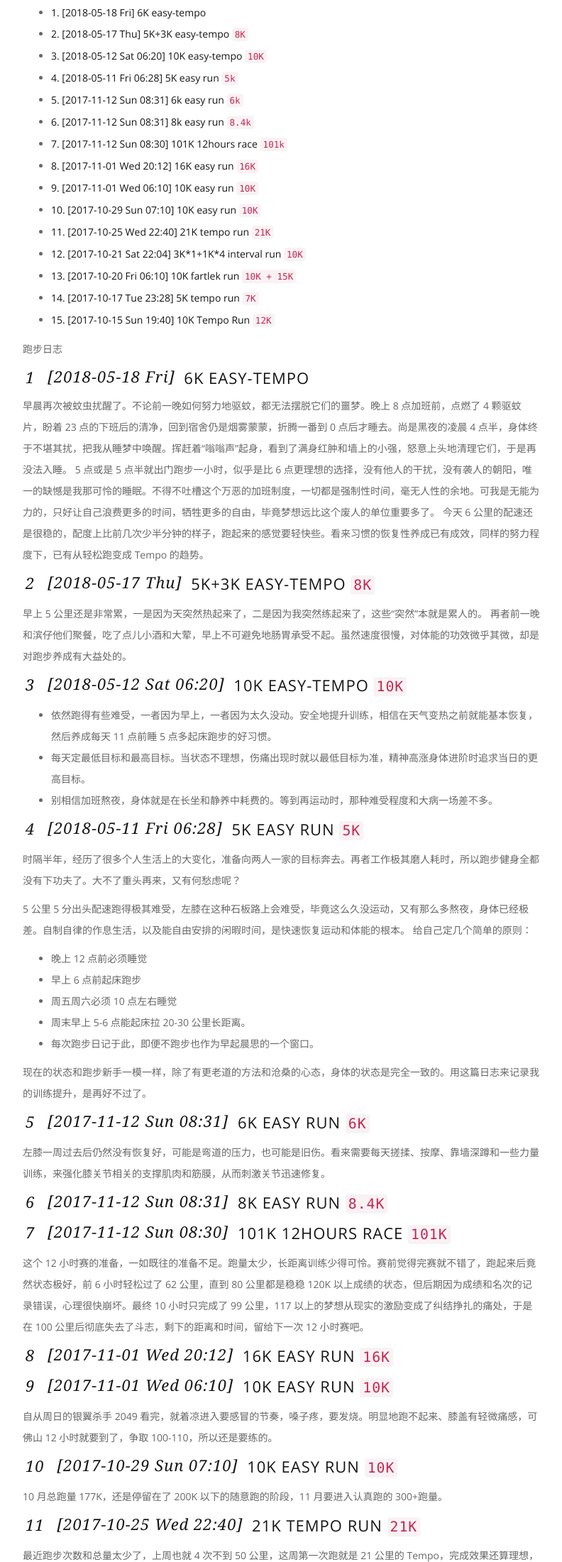
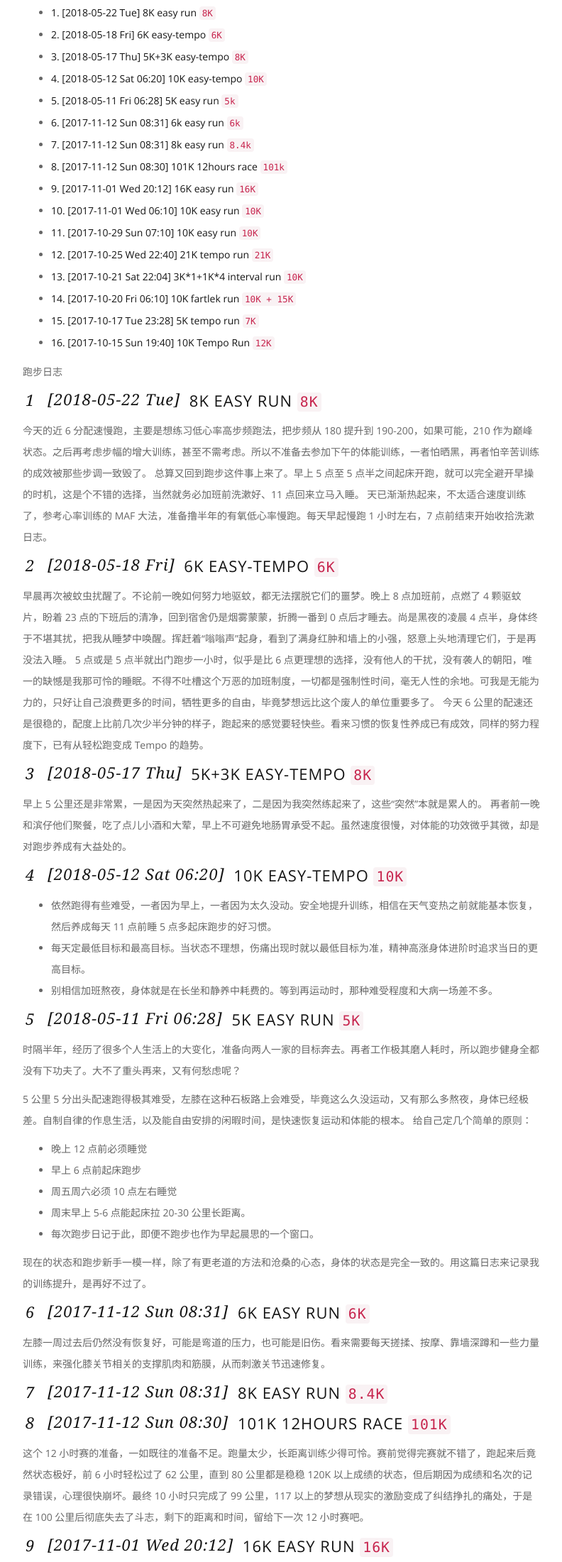
Before and after one commit to angry-bird/angry-bird.github.io, a plain HTML site: page 2018/12/09/Training-Journal/index.html in a window 1280 px wide. Shown: the part 252-2453 px from the top of the page at 71% size, without its empty margins (243-1035 px from the left). Drawn offline with nearby package versions, Linux system fonts and the light colour scheme; some packages are replaced by stand-ins of ours; a script that the page names is missing.

Commit message:
Site updated: 2018-05-22 07:24:45

```diff
--- a/2018/12/09/Training-Journal/index.html
+++ b/2018/12/09/Training-Journal/index.html
@@ -284,21 +284,22 @@
 <h2>Table of Contents</h2>
 <div id="text-table-of-contents">
 <ul>
-<li><a href="#org283ae94">1. <span class="timestamp-wrapper"><span class="timestamp">[2018-05-18 Fri] </span></span> 6K easy-tempo</a></li>
-<li><a href="#org68cc0c2">2. <span class="timestamp-wrapper"><span class="timestamp">[2018-05-17 Thu] </span></span> 5K+3K easy-tempo <code>8K</code></a></li>
-<li><a href="#orge9892bd">3. <span class="timestamp-wrapper"><span class="timestamp">[2018-05-12 Sat 06:20] </span></span> 10K easy-tempo <code>10K</code></a></li>
-<li><a href="#org434e176">4. <span class="timestamp-wrapper"><span class="timestamp">[2018-05-11 Fri 06:28] </span></span> 5K easy run <code>5k</code></a></li>
-<li><a href="#org8bbb761">5. <span class="timestamp-wrapper"><span class="timestamp">[2017-11-12 Sun 08:31] </span></span> 6k easy run <code>6k</code></a></li>
-<li><a href="#org3a68087">6. <span class="timestamp-wrapper"><span class="timestamp">[2017-11-12 Sun 08:31] </span></span> 8k easy run <code>8.4k</code></a></li>
-<li><a href="#org0257be1">7. <span class="timestamp-wrapper"><span class="timestamp">[2017-11-12 Sun 08:30] </span></span> 101K 12hours race <code>101k</code></a></li>
-<li><a href="#org2a76a1c">8. <span class="timestamp-wrapper"><span class="timestamp">[2017-11-01 Wed 20:12] </span></span> 16K easy run <code>16K</code></a></li>
-<li><a href="#orga3e5ef9">9. <span class="timestamp-wrapper"><span class="timestamp">[2017-11-01 Wed 06:10] </span></span> 10K easy run <code>10K</code></a></li>
-<li><a href="#orgdaddb90">10. <span class="timestamp-wrapper"><span class="timestamp">[2017-10-29 Sun 07:10] </span></span> 10K easy run <code>10K</code></a></li>
-<li><a href="#org96bafcb">11. <span class="timestamp-wrapper"><span class="timestamp">[2017-10-25 Wed 22:40] </span></span> 21K tempo run <code>21K</code></a></li>
-<li><a href="#orga6f90ac">12. <span class="timestamp-wrapper"><span class="timestamp">[2017-10-21 Sat 22:04] </span></span> 3K*1+1K*4 interval run <code>10K</code></a></li>
-<li><a href="#org5bca449">13. <span class="timestamp-wrapper"><span class="timestamp">[2017-10-20 Fri 06:10] </span></span> 10K fartlek run <code>10K + 15K</code></a></li>
-<li><a href="#org8cde3a7">14. <span class="timestamp-wrapper"><span class="timestamp">[2017-10-17 Tue 23:28] </span></span> 5K tempo run <code>7K</code></a></li>
-<li><a href="#org4a4a56d">15. <span class="timestamp-wrapper"><span class="timestamp">[2017-10-15 Sun 19:40] </span></span> 10K Tempo Run <code>12K</code></a></li>
+<li><a href="#org233f8a8">1. <span class="timestamp-wrapper"><span class="timestamp">[2018-05-22 Tue] </span></span> 8K easy run <code>8K</code></a></li>
+<li><a href="#orga46a16b">2. <span class="timestamp-wrapper"><span class="timestamp">[2018-05-18 Fri] </span></span> 6K easy-tempo <code>6K</code></a></li>
+<li><a href="#org7d27997">3. <span class="timestamp-wrapper"><span class="timestamp">[2018-05-17 Thu] </span></span> 5K+3K easy-tempo <code>8K</code></a></li>
+<li><a href="#org5ad41ee">4. <span class="timestamp-wrapper"><span class="timestamp">[2018-05-12 Sat 06:20] </span></span> 10K easy-tempo <code>10K</code></a></li>
+<li><a href="#orgc520c5d">5. <span class="timestamp-wrapper"><span class="timestamp">[2018-05-11 Fri 06:28] </span></span> 5K easy run <code>5k</code></a></li>
+<li><a href="#org0baddd4">6. <span class="timestamp-wrapper"><span class="timestamp">[2017-11-12 Sun 08:31] </span></span> 6k easy run <code>6k</code></a></li>
+<li><a href="#orge76c8ac">7. <span class="timestamp-wrapper"><span class="timestamp">[2017-11-12 Sun 08:31] </span></span> 8k easy run <code>8.4k</code></a></li>
+<li><a href="#org9d17341">8. <span class="timestamp-wrapper"><span class="timestamp">[2017-11-12 Sun 08:30] </span></span> 101K 12hours race <code>101k</code></a></li>
+<li><a href="#org275711d">9. <span class="timestamp-wrapper"><span class="timestamp">[2017-11-01 Wed 20:12] </span></span> 16K easy run <code>16K</code></a></li>
+<li><a href="#org0f5d5b4">10. <span class="timestamp-wrapper"><span class="timestamp">[2017-11-01 Wed 06:10] </span></span> 10K easy run <code>10K</code></a></li>
+<li><a href="#orgc6b700c">11. <span class="timestamp-wrapper"><span class="timestamp">[2017-10-29 Sun 07:10] </span></span> 10K easy run <code>10K</code></a></li>
+<li><a href="#orgd5883d2">12. <span class="timestamp-wrapper"><span class="timestamp">[2017-10-25 Wed 22:40] </span></span> 21K tempo run <code>21K</code></a></li>
+<li><a href="#org061685d">13. <span class="timestamp-wrapper"><span class="timestamp">[2017-10-21 Sat 22:04] </span></span> 3K*1+1K*4 interval run <code>10K</code></a></li>
+<li><a href="#orgfc06627">14. <span class="timestamp-wrapper"><span class="timestamp">[2017-10-20 Fri 06:10] </span></span> 10K fartlek run <code>10K + 15K</code></a></li>
+<li><a href="#orgad47fe1">15. <span class="timestamp-wrapper"><span class="timestamp">[2017-10-17 Tue 23:28] </span></span> 5K tempo run <code>7K</code></a></li>
+<li><a href="#orga7e8442">16. <span class="timestamp-wrapper"><span class="timestamp">[2017-10-15 Sun 19:40] </span></span> 10K Tempo Run <code>12K</code></a></li>
 </ul>
 </div>
 </div>
@@ -307,9 +308,19 @@
 <p>
 跑步日志
 </p>
-<div id="outline-container-org283ae94" class="outline-2">
-<h2 id="org283ae94"><span class="section-number-2">1</span> <span class="timestamp-wrapper"><span class="timestamp">[2018-05-18 Fri] </span></span> 6K easy-tempo</h2>
+<div id="outline-container-org233f8a8" class="outline-2">
+<h2 id="org233f8a8"><span class="section-number-2">1</span> <span class="timestamp-wrapper"><span class="timestamp">[2018-05-22 Tue] </span></span> 8K easy run <code>8K</code></h2>
 <div class="outline-text-2" id="text-1">
+<p>
+今天的近 6 分配速慢跑，主要是想练习低心率高步频跑法，把步频从 180 提升到 190-200，如果可能，210 作为巅峰状态。之后再考虑步幅的增大训练，甚至不需考虑。所以不准备去参加下午的体能训练，一者怕晒黑，再者怕辛苦训练的成效被那些步调一致毁了。
+总算又回到跑步这件事上来了。早上 5 点至 5 点半之间起床开跑，就可以完全避开早操的时机，这是个不错的选择，当然就务必加班前洗漱好、11 点回来立马入睡。
+天已渐渐热起来，不太适合速度训练了，参考心率训练的 MAF 大法，准备撸半年的有氧低心率慢跑。每天早起慢跑 1 小时左右，7 点前结束开始收拾洗漱日志。
+</p>
+</div>
+</div>
+<div id="outline-container-orga46a16b" class="outline-2">
+<h2 id="orga46a16b"><span class="section-number-2">2</span> <span class="timestamp-wrapper"><span class="timestamp">[2018-05-18 Fri] </span></span> 6K easy-tempo <code>6K</code></h2>
+<div class="outline-text-2" id="text-2">
 <p>
 早晨再次被蚊虫扰醒了。不论前一晚如何努力地驱蚊，都无法摆脱它们的噩梦。晚上 8 点加班前，点燃了 4 颗驱蚊片，盼着 23 点的下班后的清净，回到宿舍仍是烟雾蒙蒙，折腾一番到 0 点后才睡去。尚是黑夜的凌晨 4 点半，身体终于不堪其扰，把我从睡梦中唤醒。挥赶着“嗡嗡声”起身，看到了满身红肿和墙上的小强，怒意上头地清理它们，于是再没法入睡。
 5 点或是 5 点半就出门跑步一小时，似乎是比 6 点更理想的选择，没有他人的干扰，没有袭人的朝阳，唯一的缺憾是我那可怜的睡眠。不得不吐槽这个万恶的加班制度，一切都是强制性时间，毫无人性的余地。可我是无能为力的，只好让自己浪费更多的时间，牺牲更多的自由，毕竟梦想远比这个废人的单位重要多了。
@@ -317,18 +328,18 @@
 </p>
 </div>
 </div>
-<div id="outline-container-org68cc0c2" class="outline-2">
-<h2 id="org68cc0c2"><span class="section-number-2">2</span> <span class="timestamp-wrapper"><span class="timestamp">[2018-05-17 Thu] </span></span> 5K+3K easy-tempo <code>8K</code></h2>
-<div class="outline-text-2" id="text-2">
+<div id="outline-container-org7d27997" class="outline-2">
+<h2 id="org7d27997"><span class="section-number-2">3</span> <span class="timestamp-wrapper"><span class="timestamp">[2018-05-17 Thu] </span></span> 5K+3K easy-tempo <code>8K</code></h2>
+<div class="outline-text-2" id="text-3">
 <p>
 早上 5 公里还是非常累，一是因为天突然热起来了，二是因为我突然练起来了，这些“突然”本就是累人的。
 再者前一晚和滨仔他们聚餐，吃了点儿小酒和大荤，早上不可避免地肠胃承受不起。虽然速度很慢，对体能的功效微乎其微，却是对跑步养成有大益处的。
 </p>
 </div>
 </div>
-<div id="outline-container-orge9892bd" class="outline-2">
-<h2 id="orge9892bd"><span class="section-number-2">3</span> <span class="timestamp-wrapper"><span class="timestamp">[2018-05-12 Sat 06:20] </span></span> 10K easy-tempo <code>10K</code></h2>
-<div class="outline-text-2" id="text-3">
+<div id="outline-container-org5ad41ee" class="outline-2">
+<h2 id="org5ad41ee"><span class="section-number-2">4</span> <span class="timestamp-wrapper"><span class="timestamp">[2018-05-12 Sat 06:20] </span></span> 10K easy-tempo <code>10K</code></h2>
+<div class="outline-text-2" id="text-4">
 <ul class="org-ul">
 <li>依然跑得有些难受，一者因为早上，一者因为太久没动。安全地提升训练，相信在天气变热之前就能基本恢复，然后养成每天 11 点前睡 5 点多起床跑步的好习惯。</li>
 <li>每天定最低目标和最高目标。当状态不理想，伤痛出现时就以最低目标为准，精神高涨身体进阶时追求当日的更高目标。</li>
@@ -336,9 +347,9 @@
 </ul>
 </div>
 </div>
-<div id="outline-container-org434e176" class="outline-2">
-<h2 id="org434e176"><span class="section-number-2">4</span> <span class="timestamp-wrapper"><span class="timestamp">[2018-05-11 Fri 06:28] </span></span> 5K easy run <code>5k</code></h2>
-<div class="outline-text-2" id="text-4">
+<div id="outline-container-orgc520c5d" class="outline-2">
+<h2 id="orgc520c5d"><span class="section-number-2">5</span> <span class="timestamp-wrapper"><span class="timestamp">[2018-05-11 Fri 06:28] </span></span> 5K easy run <code>5k</code></h2>
+<div class="outline-text-2" id="text-5">
 <p>
 时隔半年，经历了很多个人生活上的大变化，准备向两人一家的目标奔去。再者工作极其磨人耗时，所以跑步健身全都没有下功夫了。大不了重头再来，又有何愁虑呢？
 </p>
@@ -361,64 +372,64 @@
 </div>
 </div>
 
-<div id="outline-container-org8bbb761" class="outline-2">
-<h2 id="org8bbb761"><span class="section-number-2">5</span> <span class="timestamp-wrapper"><span class="timestamp">[2017-11-12 Sun 08:31] </span></span> 6k easy run <code>6k</code></h2>
-<div class="outline-text-2" id="text-5">
+<div id="outline-container-org0baddd4" class="outline-2">
+<h2 id="org0baddd4"><span class="section-number-2">6</span> <span class="timestamp-wrapper"><span class="timestamp">[2017-11-12 Sun 08:31] </span></span> 6k easy run <code>6k</code></h2>
+<div class="outline-text-2" id="text-6">
 <p>
 左膝一周过去后仍然没有恢复好，可能是弯道的压力，也可能是旧伤。看来需要每天搓揉、按摩、靠墙深蹲和一些力量训练，来强化膝关节相关的支撑肌肉和筋膜，从而刺激关节迅速修复。
 </p>
 </div>
 </div>
-<div id="outline-container-org3a68087" class="outline-2">
-<h2 id="org3a68087"><span class="section-number-2">6</span> <span class="timestamp-wrapper"><span class="timestamp">[2017-11-12 Sun 08:31] </span></span> 8k easy run <code>8.4k</code></h2>
+<div id="outline-container-orge76c8ac" class="outline-2">
+<h2 id="orge76c8ac"><span class="section-number-2">7</span> <span class="timestamp-wrapper"><span class="timestamp">[2017-11-12 Sun 08:31] </span></span> 8k easy run <code>8.4k</code></h2>
 </div>
-<div id="outline-container-org0257be1" class="outline-2">
-<h2 id="org0257be1"><span class="section-number-2">7</span> <span class="timestamp-wrapper"><span class="timestamp">[2017-11-12 Sun 08:30] </span></span> 101K 12hours race <code>101k</code></h2>
-<div class="outline-text-2" id="text-7">
+<div id="outline-container-org9d17341" class="outline-2">
+<h2 id="org9d17341"><span class="section-number-2">8</span> <span class="timestamp-wrapper"><span class="timestamp">[2017-11-12 Sun 08:30] </span></span> 101K 12hours race <code>101k</code></h2>
+<div class="outline-text-2" id="text-8">
 <p>
 这个 12 小时赛的准备，一如既往的准备不足。跑量太少，长距离训练少得可怜。赛前觉得完赛就不错了，跑起来后竟然状态极好，前 6 小时轻松过了 62 公里，直到 80 公里都是稳稳 120K 以上成绩的状态，但后期因为成绩和名次的记录错误，心理很快崩坏。最终 10 小时只完成了 99 公里，117 以上的梦想从现实的激励变成了纠结挣扎的痛处，于是在 100 公里后彻底失去了斗志，剩下的距离和时间，留给下一次 12 小时赛吧。
 </p>
 </div>
 </div>
-<div id="outline-container-org2a76a1c" class="outline-2">
-<h2 id="org2a76a1c"><span class="section-number-2">8</span> <span class="timestamp-wrapper"><span class="timestamp">[2017-11-01 Wed 20:12] </span></span> 16K easy run <code>16K</code></h2>
+<div id="outline-container-org275711d" class="outline-2">
+<h2 id="org275711d"><span class="section-number-2">9</span> <span class="timestamp-wrapper"><span class="timestamp">[2017-11-01 Wed 20:12] </span></span> 16K easy run <code>16K</code></h2>
 </div>
-<div id="outline-container-orga3e5ef9" class="outline-2">
-<h2 id="orga3e5ef9"><span class="section-number-2">9</span> <span class="timestamp-wrapper"><span class="timestamp">[2017-11-01 Wed 06:10] </span></span> 10K easy run <code>10K</code></h2>
-<div class="outline-text-2" id="text-9">
+<div id="outline-container-org0f5d5b4" class="outline-2">
+<h2 id="org0f5d5b4"><span class="section-number-2">10</span> <span class="timestamp-wrapper"><span class="timestamp">[2017-11-01 Wed 06:10] </span></span> 10K easy run <code>10K</code></h2>
+<div class="outline-text-2" id="text-10">
 <p>
 自从周日的银翼杀手 2049 看完，就着凉进入要感冒的节奏，嗓子疼，要发烧。明显地跑不起来、膝盖有轻微痛感，可佛山 12 小时就要到了，争取 100-110，所以还是要练的。
 </p>
 </div>
 </div>
-<div id="outline-container-orgdaddb90" class="outline-2">
-<h2 id="orgdaddb90"><span class="section-number-2">10</span> <span class="timestamp-wrapper"><span class="timestamp">[2017-10-29 Sun 07:10] </span></span> 10K easy run <code>10K</code></h2>
-<div class="outline-text-2" id="text-10">
+<div id="outline-container-orgc6b700c" class="outline-2">
+<h2 id="orgc6b700c"><span class="section-number-2">11</span> <span class="timestamp-wrapper"><span class="timestamp">[2017-10-29 Sun 07:10] </span></span> 10K easy run <code>10K</code></h2>
+<div class="outline-text-2" id="text-11">
 <p>
 10 月总跑量 177K，还是停留在了 200K 以下的随意跑的阶段，11 月要进入认真跑的 300+跑量。
 </p>
 </div>
 </div>
-<div id="outline-container-org96bafcb" class="outline-2">
-<h2 id="org96bafcb"><span class="section-number-2">11</span> <span class="timestamp-wrapper"><span class="timestamp">[2017-10-25 Wed 22:40] </span></span> 21K tempo run <code>21K</code></h2>
-<div class="outline-text-2" id="text-11">
+<div id="outline-container-orgd5883d2" class="outline-2">
+<h2 id="orgd5883d2"><span class="section-number-2">12</span> <span class="timestamp-wrapper"><span class="timestamp">[2017-10-25 Wed 22:40] </span></span> 21K tempo run <code>21K</code></h2>
+<div class="outline-text-2" id="text-12">
 <p>
 最近跑步次数和总量太少了，上周也就 4 次不到 50 公里，这周第一次跑就是 21 公里的 Tempo，完成效果还算理想，133 完成，到最后几公里整个腿部的肌肉已经乏力，配速掉了半分钟，膝盖的关节分摊了太多的冲击力，这是伤害膝关节的隐患，务必关注跑动的发力和意念所在，充分热身和放松拉伸。
 </p>
 </div>
 </div>
-<div id="outline-container-orga6f90ac" class="outline-2">
-<h2 id="orga6f90ac"><span class="section-number-2">12</span> <span class="timestamp-wrapper"><span class="timestamp">[2017-10-21 Sat 22:04] </span></span> 3K*1+1K*4 interval run <code>10K</code></h2>
-<div class="outline-text-2" id="text-12">
+<div id="outline-container-org061685d" class="outline-2">
+<h2 id="org061685d"><span class="section-number-2">13</span> <span class="timestamp-wrapper"><span class="timestamp">[2017-10-21 Sat 22:04] </span></span> 3K*1+1K*4 interval run <code>10K</code></h2>
+<div class="outline-text-2" id="text-13">
 <p>
 今天很想尝试 130 内的半马，但 4'10 内配速才 3 公里就已很勉强，于是换成变速跑，保证今天的训练强度足够大。变速的配速也仅能在 3'52 水平，离预期的水准还有很大差距。
 </p>
 </div>
 </div>
 
-<div id="outline-container-org5bca449" class="outline-2">
-<h2 id="org5bca449"><span class="section-number-2">13</span> <span class="timestamp-wrapper"><span class="timestamp">[2017-10-20 Fri 06:10] </span></span> 10K fartlek run <code>10K + 15K</code></h2>
-<div class="outline-text-2" id="text-13">
+<div id="outline-container-orgfc06627" class="outline-2">
+<h2 id="orgfc06627"><span class="section-number-2">14</span> <span class="timestamp-wrapper"><span class="timestamp">[2017-10-20 Fri 06:10] </span></span> 10K fartlek run <code>10K + 15K</code></h2>
+<div class="outline-text-2" id="text-14">
 <p>
 早上气温还是很适合跑步的，本意是慢跑 50 分钟，结果第 3 公里开始提速了，最后完成 10K 的混合速度的跑步。
 </p>
@@ -432,9 +443,9 @@
 </p>
 </div>
 </div>
-<div id="outline-container-org8cde3a7" class="outline-2">
-<h2 id="org8cde3a7"><span class="section-number-2">14</span> <span class="timestamp-wrapper"><span class="timestamp">[2017-10-17 Tue 23:28] </span></span> 5K tempo run <code>7K</code></h2>
-<div class="outline-text-2" id="text-14">
+<div id="outline-container-orgad47fe1" class="outline-2">
+<h2 id="orgad47fe1"><span class="section-number-2">15</span> <span class="timestamp-wrapper"><span class="timestamp">[2017-10-17 Tue 23:28] </span></span> 5K tempo run <code>7K</code></h2>
+<div class="outline-text-2" id="text-15">
 <p>
 温度开始略微回升，依然是气温舒适、湿度合意的一天，20'10 内完成 5K，结束后 2K 冷身。由于一小时前刚吃晚饭，第三公里肠胃有略微有不适感，稍微降速完成 5K 而非预先想的 10K。估计 PB 能到 20 分内。
 </p>
@@ -445,9 +456,9 @@
 </div>
 </div>
 
-<div id="outline-container-org4a4a56d" class="outline-2">
-<h2 id="org4a4a56d"><span class="section-number-2">15</span> <span class="timestamp-wrapper"><span class="timestamp">[2017-10-15 Sun 19:40] </span></span> 10K Tempo Run <code>12K</code></h2>
-<div class="outline-text-2" id="text-15">
+<div id="outline-container-orga7e8442" class="outline-2">
+<h2 id="orga7e8442"><span class="section-number-2">16</span> <span class="timestamp-wrapper"><span class="timestamp">[2017-10-15 Sun 19:40] </span></span> 10K Tempo Run <code>12K</code></h2>
+<div class="outline-text-2" id="text-16">
 <p>
 昨天开始降温至 25 度左右，小雨，43'30 以内完成 10K，结束后降速至 4'50 完成 2.4K 冷身。估计这样的气温下 10K 能 pb 到 42'30 以内，5K 到 21 分内无压力。
 </p>
```
Also changed, not shown: atom.xml (+19 -18 lines), index.html (+16 -15 lines).
